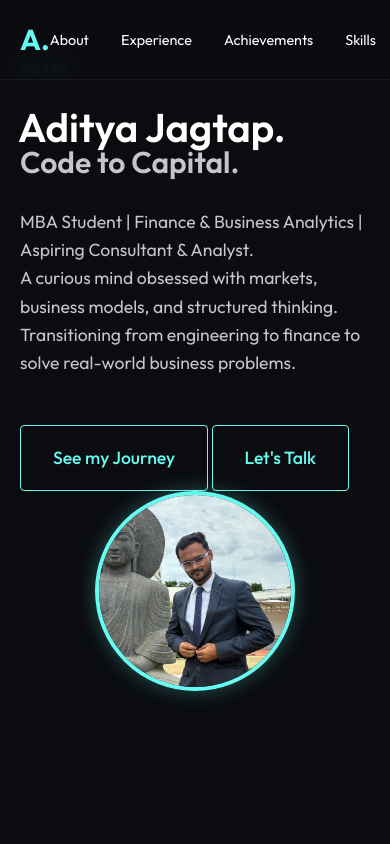
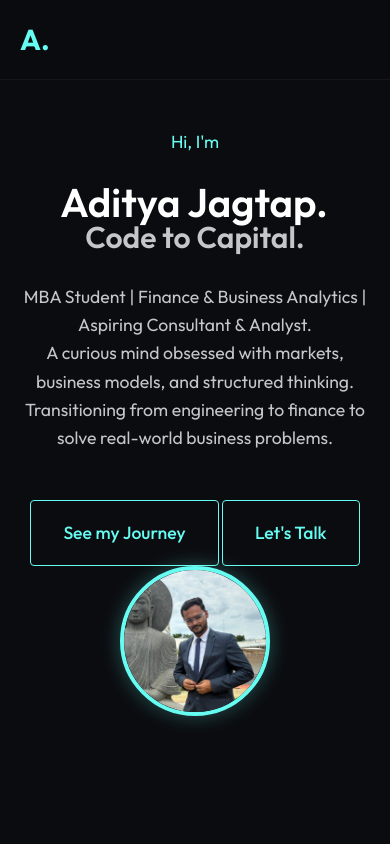
Before and after one commit to imadityajagtap/One-Portfolio, a plain HTML site: page index.html in a window 390 px wide. Shown: the top 844 px of the page. Drawn offline with Linux system fonts and the light colour scheme.

Commit message:
Refine mobile optimization: fix hero padding, hide nav, adjust image

```diff
--- a/style.css
+++ b/style.css
@@ -120,15 +120,9 @@ header {
     font-weight: 700;
 }
 
+/* Mobile Nav Hide */
 .nav-links {
-    display: flex;
-    gap: 2rem;
-    align-items: center;
-}
-
-.nav-links a {
-    font-size: 0.9rem;
-    font-weight: 400;
+    display: none;
 }
 
 .nav-links a:not(.btn):hover {
@@ -145,9 +139,12 @@ header {
     min-height: 100vh;
     display: flex;
     align-items: center;
-    justify-content: flex-start;
-    padding-top: 0;
-    /* Override section padding */
+    justify-content: center;
+    /* Center on mobile */
+    padding-top: 100px;
+    /* Space for fixed header */
+    text-align: center;
+    /* Center text on mobile */
 }
 
 .hero-greeting {
@@ -503,8 +500,8 @@ header {
 }
 
 .hero-img-box {
-    width: 200px;
-    height: 200px;
+    width: 150px;
+    height: 150px;
     border-radius: 50%;
     /* Circle profile */
     overflow: hidden;
@@ -593,6 +590,25 @@ header {
         width: 280px;
         height: 280px;
     }
+
+    /* Restore Nav on Desktop */
+    .nav-links {
+        display: flex;
+        gap: 2rem;
+        align-items: center;
+    }
+
+    .nav-links a {
+        font-size: 0.9rem;
+        font-weight: 400;
+    }
+
+    /* Restore Hero Alignment on Desktop */
+    .hero {
+        justify-content: space-between;
+        padding-top: 0;
+        text-align: left;
+    }
 }
 
 footer {
```
